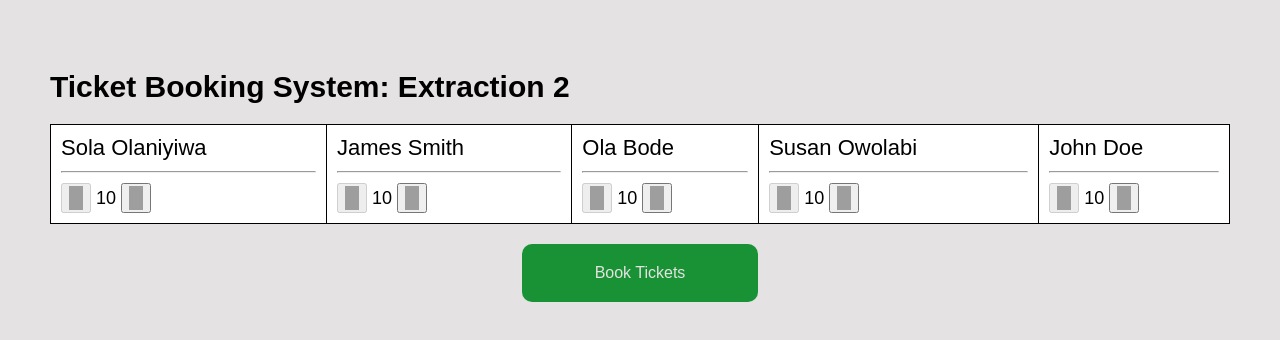
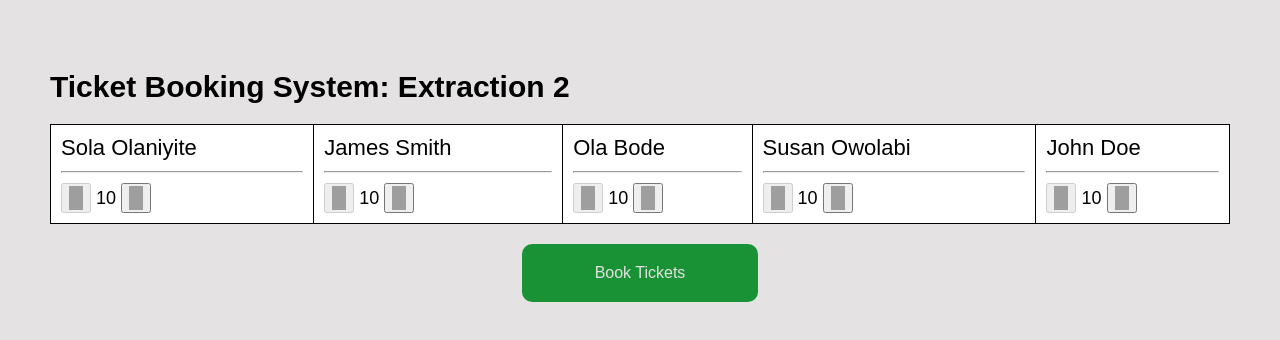
Before and after one commit to hameedaah/cinema-ticket, a React (Create React App) app: page / in a window 1280 px wide. Shown: the top 340 px of the page. Built offline with nearby package versions, Linux system fonts and the light colour scheme; grey boxes are pictures that could not be loaded.

Commit message:
test path

```diff
--- a/src/App.js
+++ b/src/App.js
@@ -4,7 +4,7 @@ import "./App.css";
 
 const App = () => {
   const movies = [
-    "Sola Olaniyiwa",
+    "Sola Olaniyite",
     "James Smith",
     "Ola Bode",
     "Susan Owolabi",
```
Also changed, not shown: 1 other file (tests, documents, lock files or other folders).
